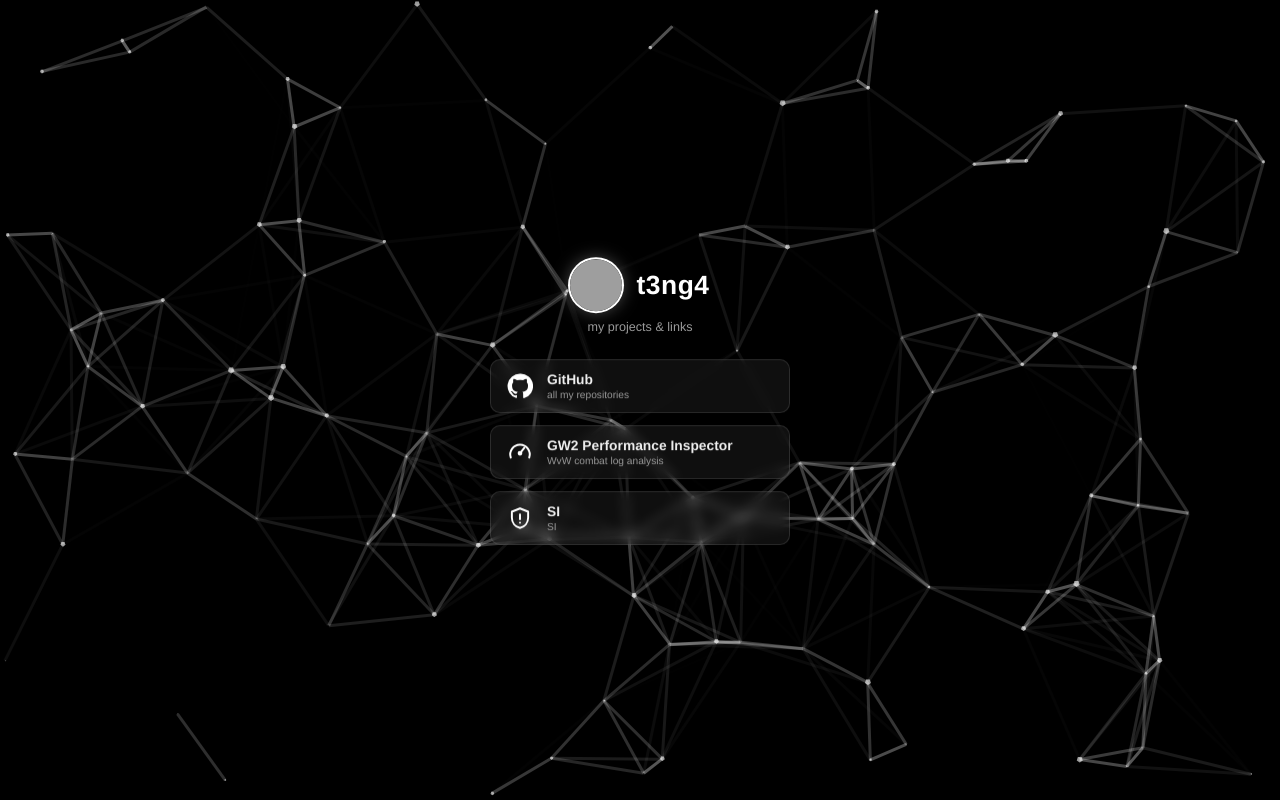
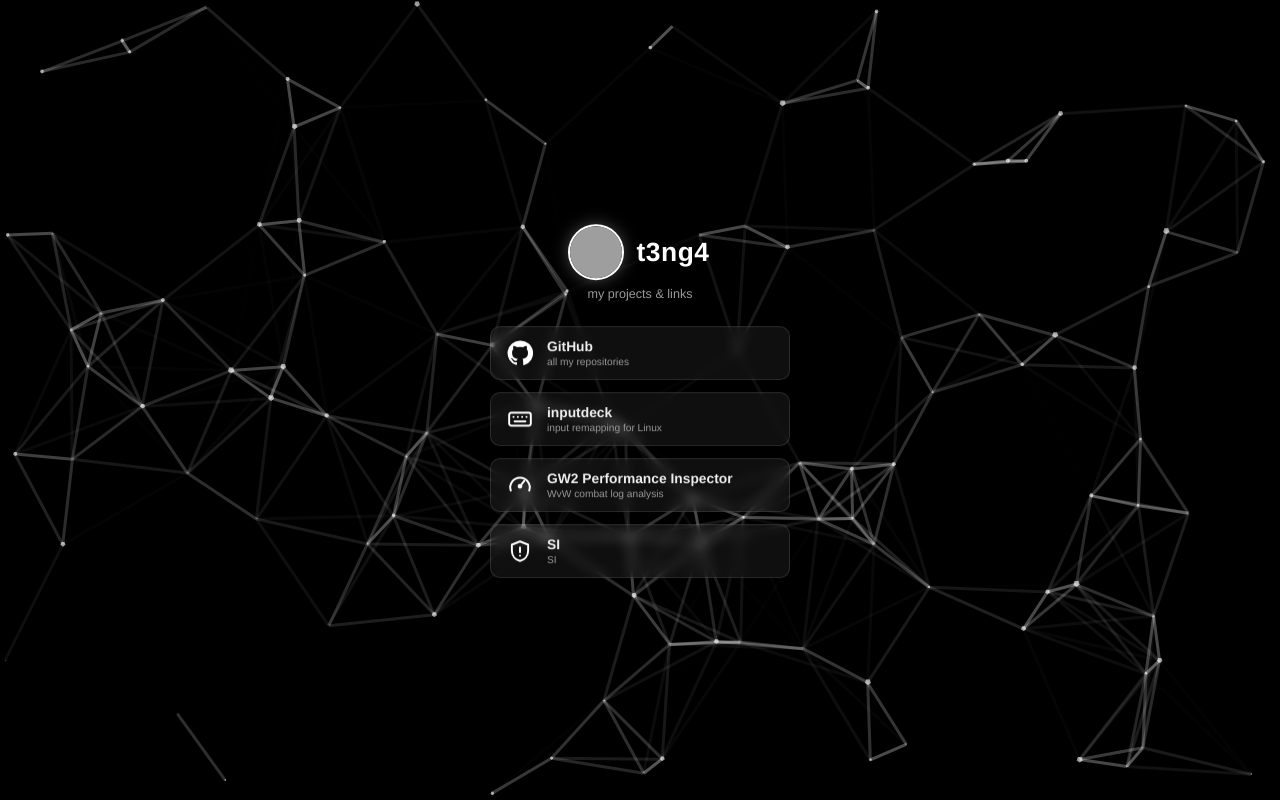
Before and after one commit to t3ng4/t3ng4.github.io, a plain HTML site: page index.html in a window 1280 px wide. Drawn offline with Linux system fonts and the light colour scheme; grey boxes are pictures that could not be loaded.

Commit message:
Update index.html

```diff
--- a/index.html
+++ b/index.html
@@ -26,10 +26,10 @@
       <span><span class="name">GitHub</span><span class="desc">all my repositories</span></span>
     </a>
 
-   <!-- <a href="https://github.com/t3ng4/inputdeck" target="_blank" rel="noopener">
+  <a href="https://github.com/t3ng4/inputdeck" target="_blank" rel="noopener">
       <svg class="icon" viewBox="0 0 24 24" fill="none" stroke="currentColor" stroke-width="1.8" stroke-linecap="round" stroke-linejoin="round" aria-hidden="true"><rect x="2" y="6" width="20" height="12" rx="2"/><path d="M6 10h.01M10 10h.01M14 10h.01M18 10h.01M7 14h10"/></svg>
       <span><span class="name">inputdeck</span><span class="desc">input remapping for Linux</span></span>
-    </a>-->
+    </a>
 
     <a href="https://github.com/t3ng4/GW2-Performance-Inspector" target="_blank" rel="noopener">
       <svg class="icon" viewBox="0 0 24 24" fill="none" stroke="currentColor" stroke-width="1.8" stroke-linecap="round" stroke-linejoin="round" aria-hidden="true"><path d="M3.5 17a9 9 0 1 1 17 0"/><path d="m12 13 4-5"/><circle cx="12" cy="13" r="1.3"/></svg>
```
